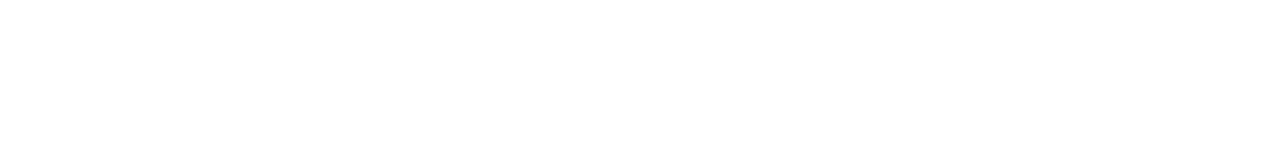
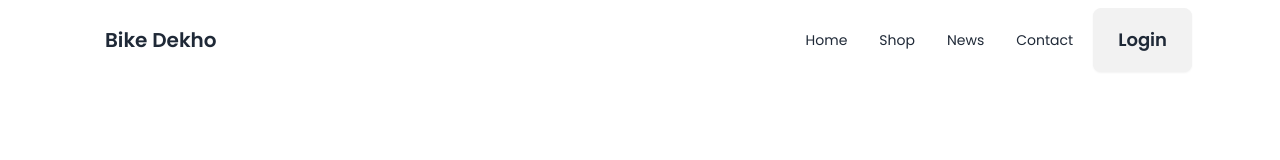
Before and after one commit to nichtmehr99/bikers-zone, a plain HTML site: page index.html in a window 1280 px wide. Drawn offline with nearby package versions, Linux system fonts and the light colour scheme.

Commit message:
nav bar complete

```diff
--- a/index.html
+++ b/index.html
@@ -1,16 +1,48 @@
 <!DOCTYPE html>
 <html lang="en">
-<head>
-    <meta charset="UTF-8">
-    <meta name="viewport" content="width=device-width, initial-scale=1.0">
+  <head>
+    <meta charset="UTF-8" />
+    <meta name="viewport" content="width=device-width, initial-scale=1.0" />
     <title>Bikers Zone</title>
-    <link href="https://cdn.jsdelivr.net/npm/daisyui@4.6.0/dist/full.min.css" rel="stylesheet" type="text/css" />
-<script src="https://cdn.tailwindcss.com"></script>
+    <link
+      href="https://cdn.jsdelivr.net/npm/daisyui@4.6.0/dist/full.min.css"
+      rel="stylesheet"
+      type="text/css"
+    />
+    <script src="https://cdn.tailwindcss.com"></script>
+    <link rel="preconnect" href="https://fonts.googleapis.com" />
+    <link rel="preconnect" href="https://fonts.gstatic.com" crossorigin />
+    <link
+      href="https://fonts.googleapis.com/css2?family=Poppins:wght@300;400;500;600;700&display=swap"
+      rel="stylesheet"
+    />
+    <style>
+        .font-poppins {
+            font-family: 'Poppins', sans-serif;
+        }
+    </style>
+  </head>
 
-</head>
-<body>
-    <header></header>
+  <body class="font-poppins">
+    <header>
+      <nav class="container mx-auto lg:px-20 ">
+        <div class="navbar bg-base-100 flex-col lg:flex-row">
+            <div class="flex-1">
+              <a class="btn btn-ghost text-xl">Bike Dekho</a>
+            </div>
+            <div class="flex-none flex-col lg:flex-row">
+              <ul class="menu menu-horizontal px-1">
+                <li><a>Home</a></li>
+                <li><a>Shop</a></li>
+                <li><a>News</a></li>
+                <li><a>Contact</a></li>
+              </ul>
+            </div>
+            <button class="btn btn-xs sm:btn-sm md:btn-md lg:btn-lg">Login</button>
+        </div>
+      </nav>
+    </header>
     <main></main>
     <footer></footer>
-</body>
+  </body>
 </html>
```
